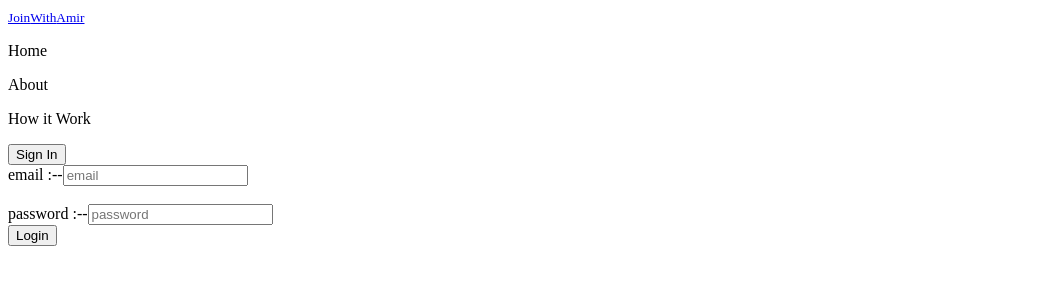
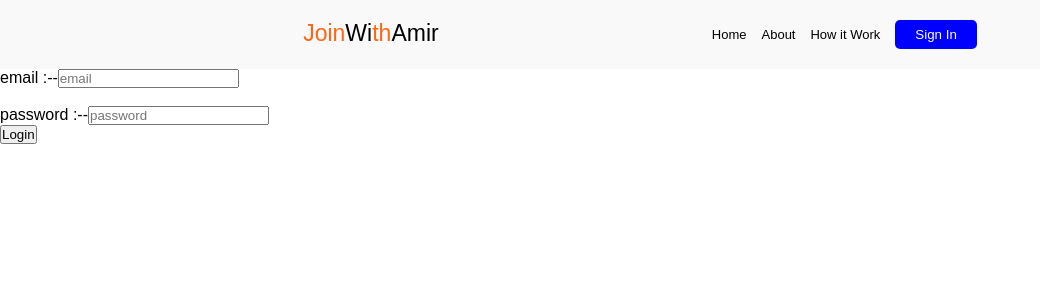
Before and after one commit to amirmub/jwt-auth, a React (Vite) app in the folder client/forum/: page /login in a window 1280 px wide. Shown: the top 300 px of the page, without its empty margins (0-1040 px from the left). Built offline with nearby package versions, Linux system fonts and the light colour scheme; no server answers.

Commit message:
refacter styling for header component

```diff
--- /dev/null
+++ b/client/forum/src/App.css
@@ -0,0 +1,6 @@
+*{
+    margin: 0;
+    padding: 0;
+    box-sizing: border-box;
+    font-family: sans-serif;
+}
--- a/client/forum/src/App.jsx
+++ b/client/forum/src/App.jsx
@@ -1,4 +1,5 @@
 import Landing from "./pages/Landing"
+import "./App.css"
 
 function App() {
 
--- a/client/forum/src/components/Header/Header.module.css
+++ b/client/forum/src/components/Header/Header.module.css
@@ -0,0 +1,65 @@
+.header_container {
+  background-color: #f9f9f9;
+  padding: 20px 30px;
+}
+.header_item {
+  display: flex;
+  justify-content: space-evenly;
+}
+.header_list {
+  display: flex;
+  gap: 15px;
+}
+.header_container a {
+  text-decoration: none;
+  color: #000;
+}
+.header_container a:hover {
+  color: #fe6613;
+  cursor: pointer;
+}
+.header_container span {
+  text-decoration: none;
+  color: #fe6613;
+}
+.header_container span:hover {
+  color: #000;
+}
+.header_item small {
+  font-size: 23px;
+  font-weight: 500;
+}
+
+.header_list p {
+  font-size: 13px;
+  font-weight: 500;
+  margin-top: 7px;
+  transition: all 0.2s;
+}
+.header_list p:hover {
+  color: #fe6613;
+  cursor: pointer;
+}
+.header_list button {
+  padding: 7px 20px;
+  color: #fff;
+  background: blue;
+  border: none;
+  border-radius: 5px;
+  transition: all 0.3s;
+}
+.header_list button:hover {
+  background: #fe6613;
+  cursor: pointer;
+}
+@media (max-width: 540px) {
+  .header_item {
+    display: flex;
+    flex-direction: column;
+    justify-content: center;
+    align-items: center;
+  }
+  .header_list{
+    margin-top: 10px;
+  }
+}
```
